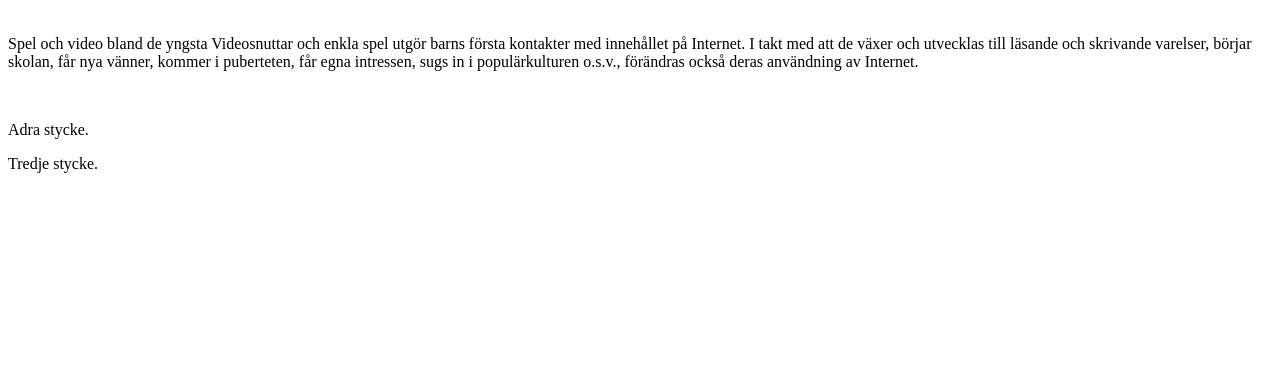
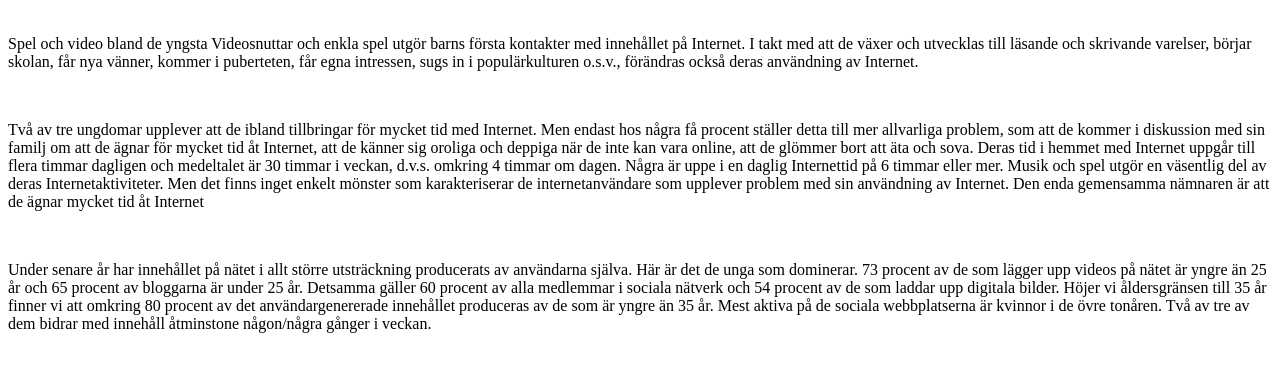
Before and after one commit to de-tyga001122/samh-llp-verkan, a plain HTML site: page problem.html in a window 1280 px wide. Shown: the part 133-504 px from the top of the page. Drawn offline with Linux system fonts and the light colour scheme.

Commit message:
Update problem.html

```diff
--- a/problem.html
+++ b/problem.html
@@ -23,13 +23,15 @@ Videosnuttar och enkla spel utgör barns första kontakter med innehållet på I
 
   </br>
 
+<p>Två av tre ungdomar upplever att de ibland tillbringar för mycket tid med Internet. Men endast hos några få procent ställer detta till mer allvarliga problem, som att de kommer i diskussion med sin familj om att de ägnar för mycket tid åt Internet, att de känner sig oroliga och deppiga när de inte kan vara online, att de glömmer bort att äta och sova. Deras tid i hemmet med Internet uppgår till flera timmar dagligen och medeltalet är 30 timmar i veckan, d.v.s. omkring 4 timmar om dagen. Några är uppe i en daglig Internettid på 6 timmar eller mer. Musik och spel utgör en väsentlig del av deras Internetaktiviteter. Men det finns inget enkelt mönster som karakteriserar de internetanvändare som upplever problem med sin användning av Internet. Den enda gemensamma nämnaren är att de ägnar mycket tid åt Internet
 </p>
-<p>Adra stycke.</p>
-<p>
 
+</br>
+
+<p>Under senare år har innehållet på nätet i allt större utsträckning producerats av användarna själva. Här är det de unga som dominerar. 73 procent av de som lägger upp videos på nätet är yngre än 25 år och 65 procent av bloggarna är under 25 år. Detsamma gäller 60 procent av alla medlemmar i sociala nätverk och 54 procent av de som laddar upp digitala bilder. Höjer vi åldersgränsen till 35 år finner vi att omkring 80 procent av det användargenererade innehållet produceras av de som är yngre än 35 år. Mest aktiva på de sociala webbplatserna är kvinnor i de övre tonåren. Två av tre av dem bidrar med innehåll åtminstone någon/några gånger i veckan.
 </p>
-<p>Tredje stycke.</p>
-<p>
+
+</br>
 
 </p>
   </body>
```
